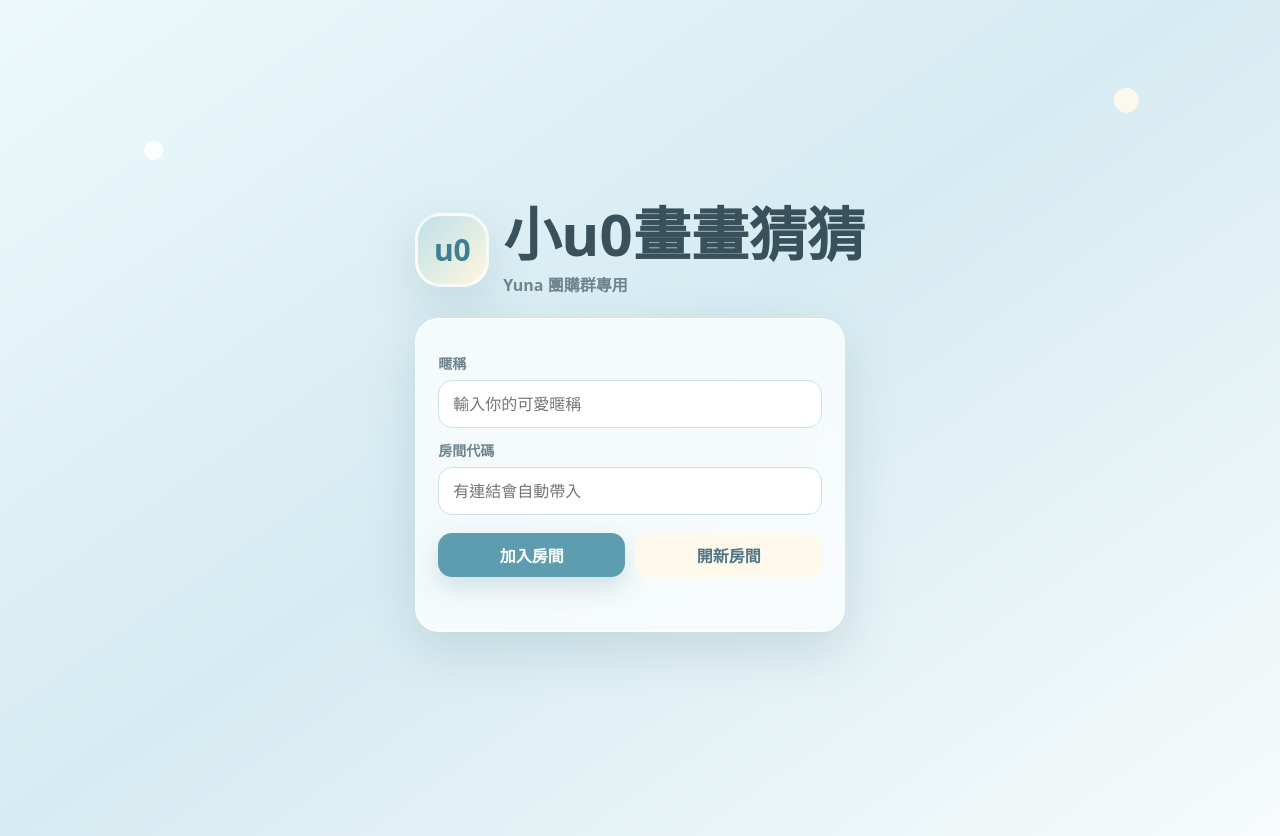
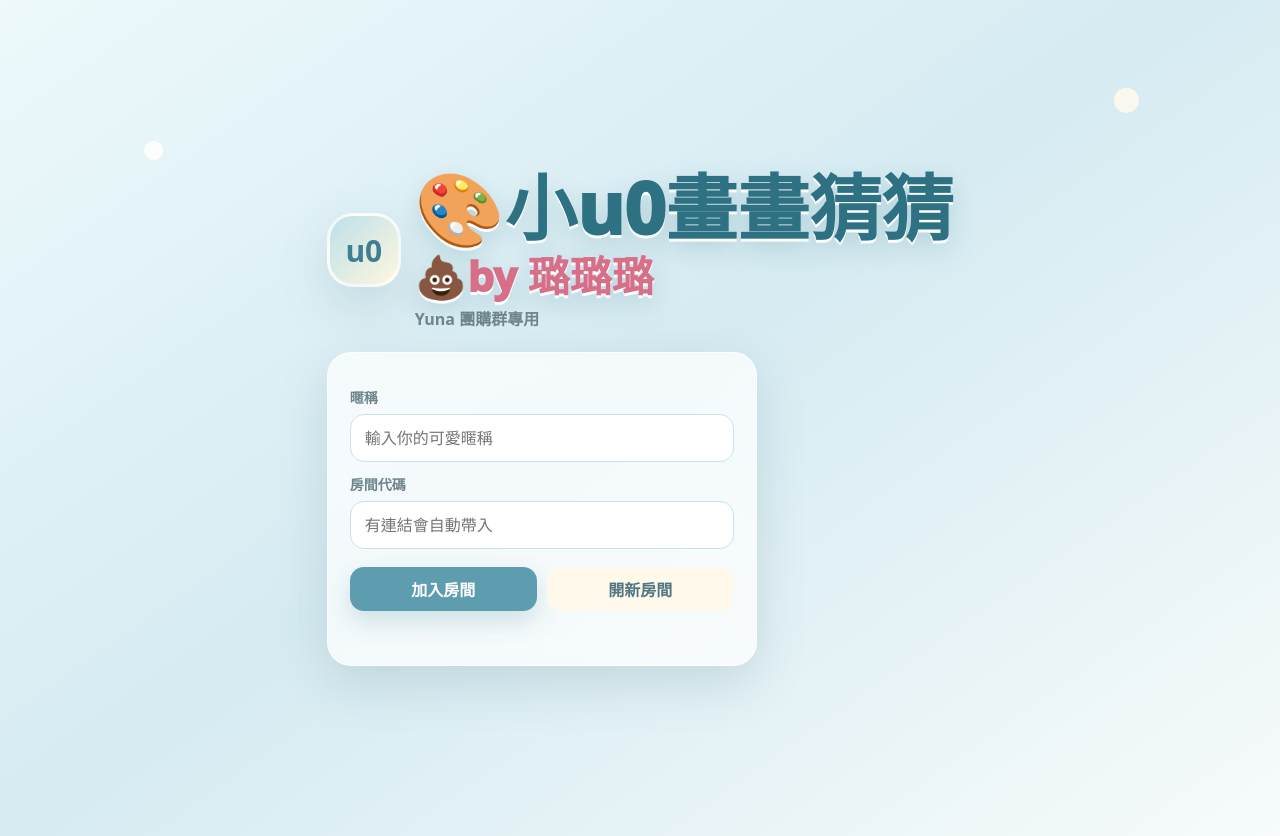
Before and after one commit to lululu54875487-eng/u0-draw-guess, a website: page public/index.html in a window 1280 px wide. Drawn offline with nearby package versions, Linux system fonts and the light colour scheme; no server answers.

Commit message:
Add files via upload

```diff
--- a/public/index.html
+++ b/public/index.html
@@ -15,7 +15,7 @@
         <div class="brand">
           <span class="brand-mark">u0</span>
           <div>
-            <h1 id="gameTitle">小u0畫畫猜猜</h1>
+            <h1 id="gameTitle" class="main-title">🎨小u0畫畫猜猜 <span>💩by 璐璐璐</span></h1>
             <p>Yuna 團購群專用</p>
           </div>
         </div>
@@ -39,7 +39,7 @@
       <section id="gameView" class="game-view" hidden>
         <header class="topbar">
           <div>
-            <p class="eyebrow">小u0畫畫猜猜</p>
+            <p class="eyebrow">🎨小u0畫畫猜猜 💩by 璐璐璐</p>
             <h2 id="roundTitle">等待開始</h2>
           </div>
           <div class="room-pill">
--- a/public/styles.css
+++ b/public/styles.css
@@ -92,8 +92,23 @@
 }
 
 h1 {
-  font-size: clamp(34px, 8vw, 58px);
+  font-size: clamp(38px, 9vw, 72px);
   line-height: 1.05;
+}
+
+.main-title {
+  color: #2e7183;
+  font-weight: 950;
+  text-shadow:
+    0 3px 0 rgba(255, 255, 255, 0.92),
+    0 10px 26px rgba(69, 132, 149, 0.25);
+}
+
+.main-title span {
+  display: block;
+  margin-top: 8px;
+  color: #d76f88;
+  font-size: clamp(24px, 5vw, 42px);
 }
 
 .brand p {
@@ -216,8 +231,8 @@
 }
 
 .eyebrow {
-  color: var(--blue-500);
-  font-size: 13px;
+  color: #d76f88;
+  font-size: 15px;
   font-weight: 900;
 }
 
```
